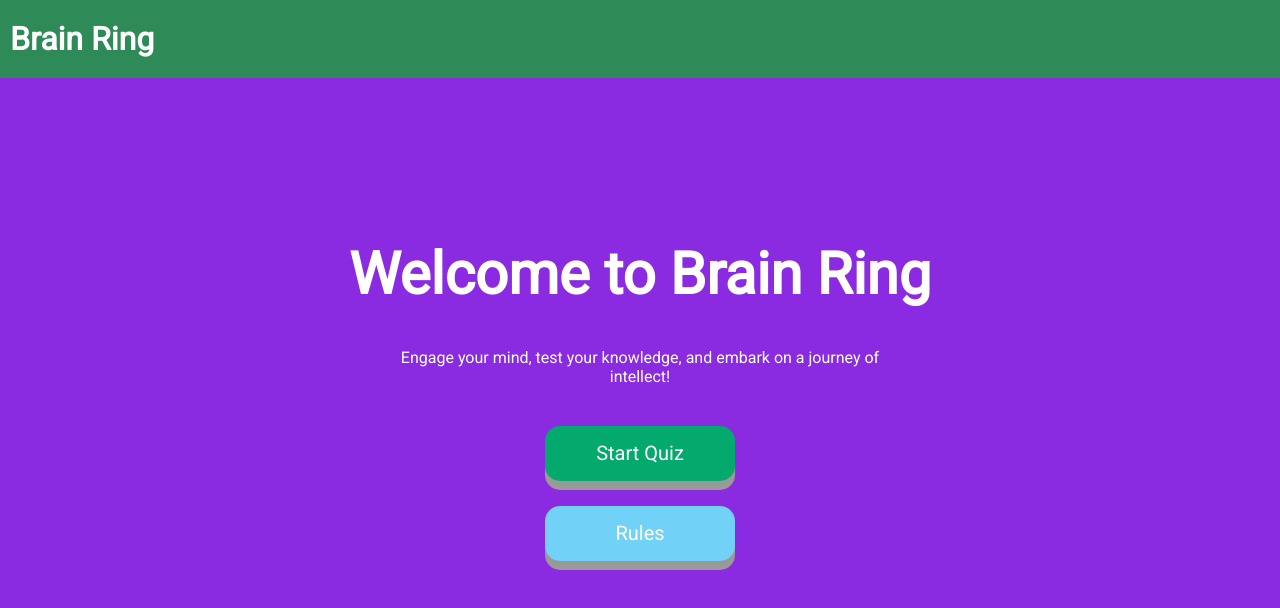
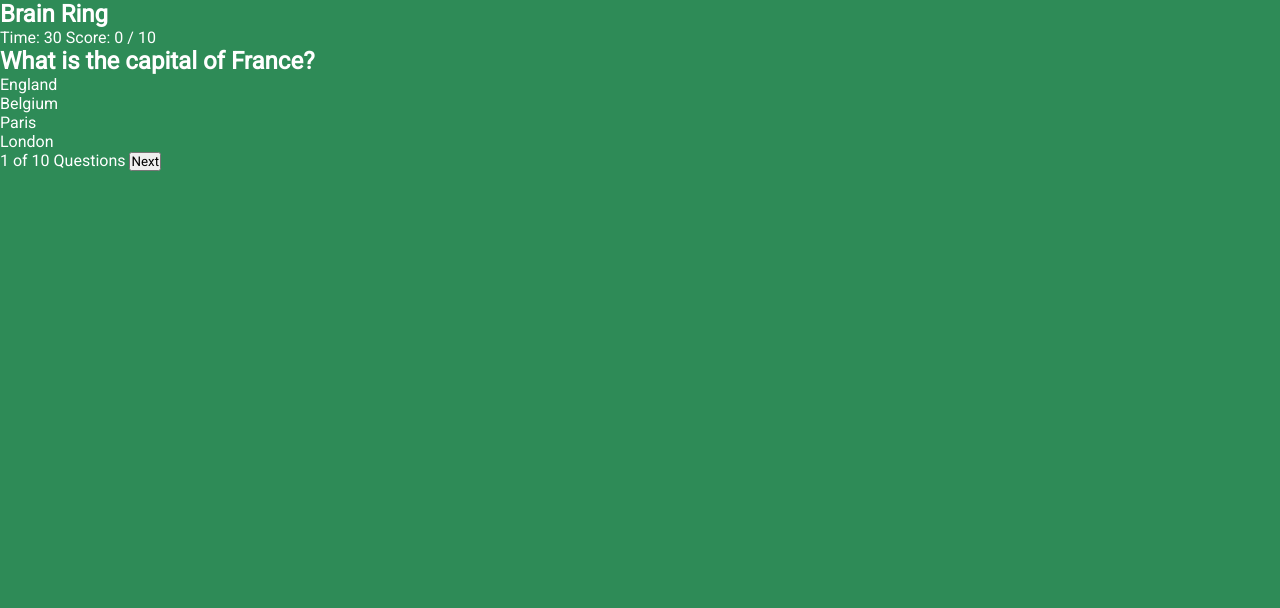
Before and after one commit to FeruzaShokirjonovna/quiz-app, a plain HTML site: page index.html in a window 1280 px wide. Shown: the top 608 px of the page. Drawn offline with Linux system fonts and the light colour scheme.

Commit message:
Add question text to quiz section

```diff
--- a/assets/css/style.css
+++ b/assets/css/style.css
@@ -227,10 +227,13 @@ body {
 /*Style Quiz section*/
 .quiz-section {
     position: relative;
-    left: -50%;
+    /*left: -50%;*/
+    left: 0;
     width: 100%;
     background: seagreen;
     transition: .5s ease-out;
+    transition-delay: .20s;
+    z-index: 100;
 }
 
 .quiz-section.active {
--- a/index.html
+++ b/index.html
@@ -25,7 +25,34 @@
         <div class="container">
             <!--Quiz section-->
             <section class="quiz-section">
-
+                <div class="quiz-box">
+                    <h1>Brain Ring</h1>
+                    <div class="quiz-header">
+                        <span class="header-timer">Time: 30</span>
+                        <span class="header-score">Score: 0 / 10</span>
+                    </div>
+                    <!--Question-->
+                    <h2 class="question-text">What is the capital of France? </h2>
+                    <!--Options-->
+                    <div class="options-list">
+                        <div class="option">
+                            <span>England</span>
+                        </div>
+                        <div class="option">
+                            <span>Belgium</span>
+                        </div>
+                        <div class="option">
+                            <span>Paris</span>
+                        </div>
+                        <div class="option">
+                            <span>London</span>
+                        </div>
+                    </div>
+                    <div class="quiz-footer">
+                        <span class="question-amount">1 of 10 Questions</span>
+                        <button class="next-btn">Next</button>
+                    </div>
+                </div>
             </section>
             <!--Welcome message section-->
             <section class="home">
```
